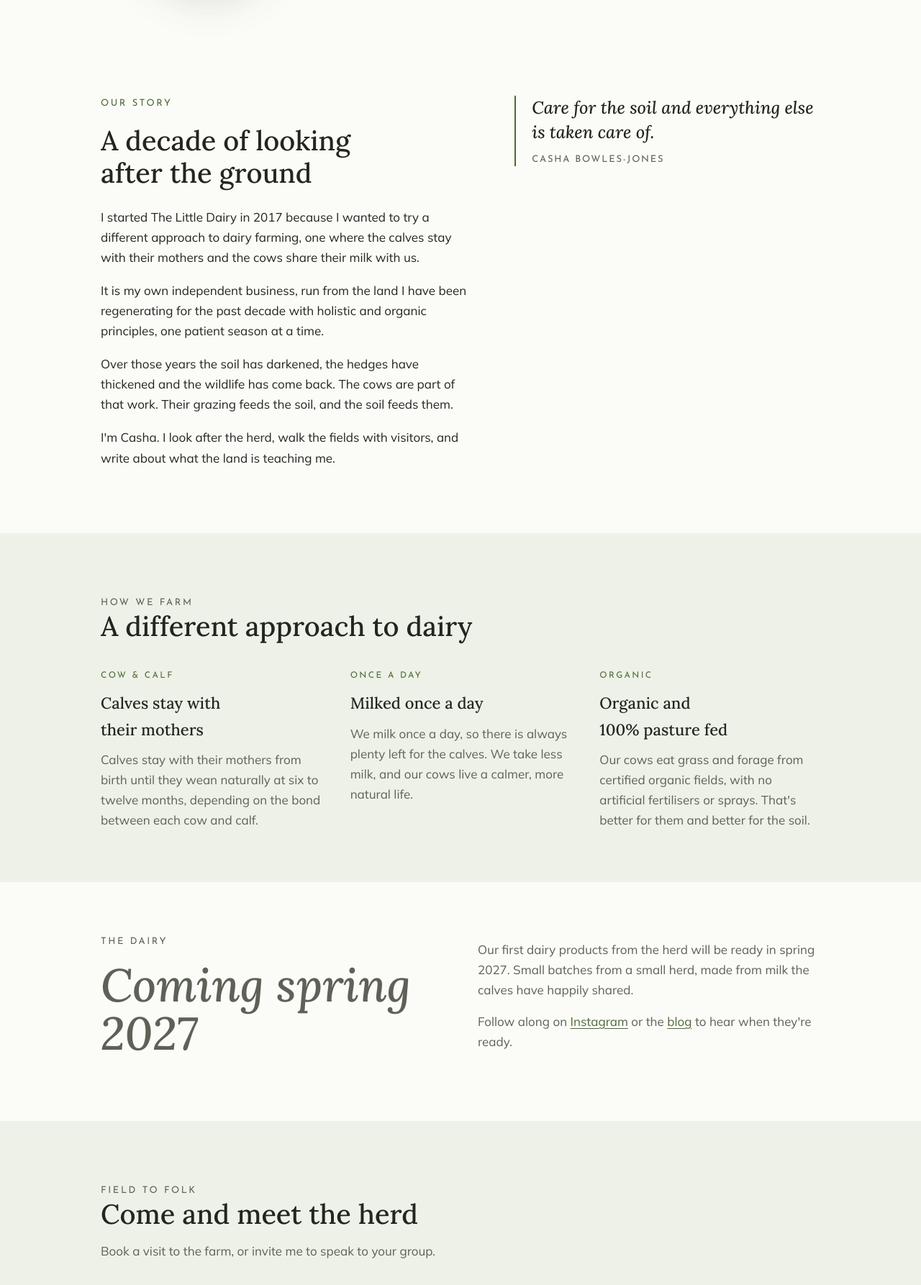
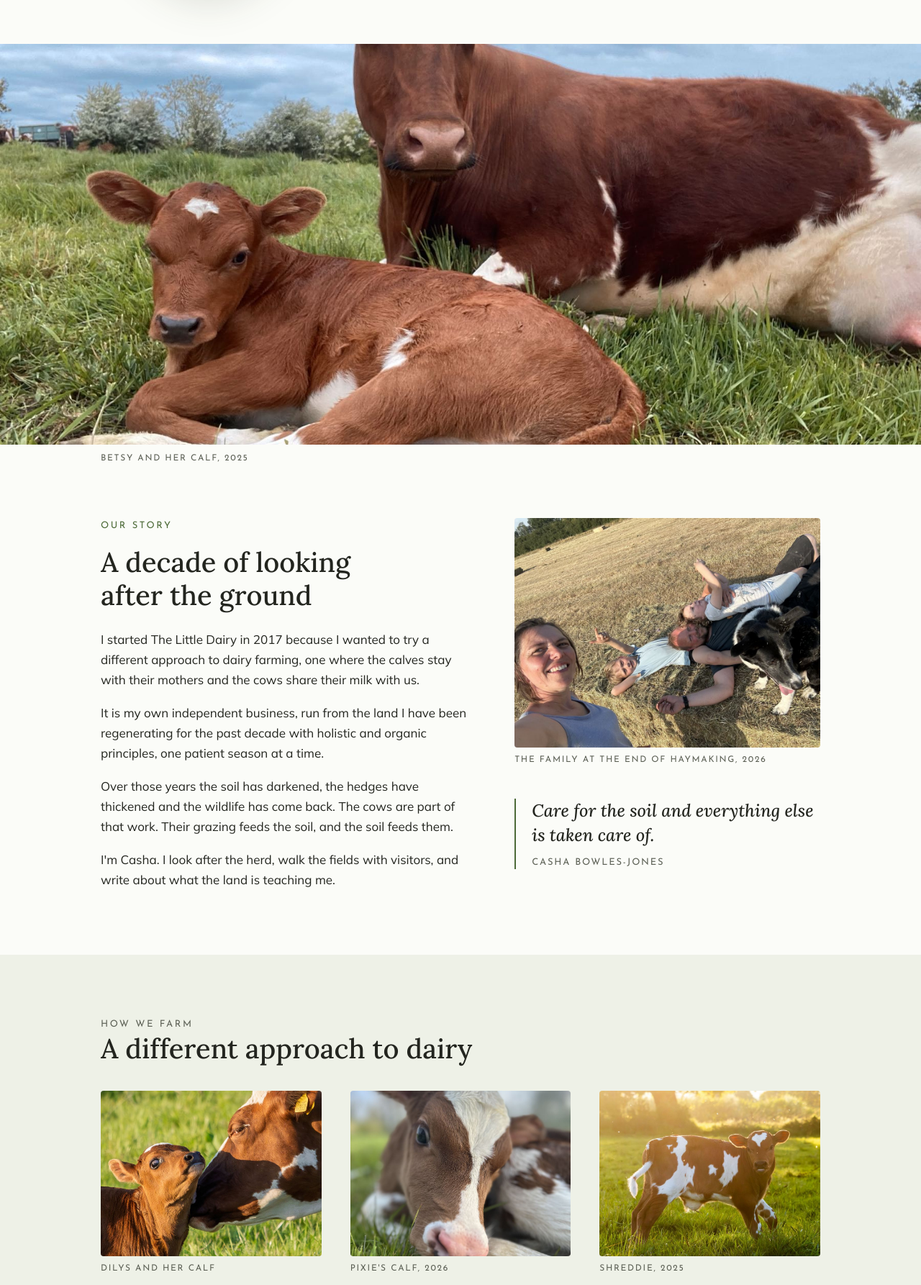
Before and after one commit to CashaBJ/The-Little-Dairy-, a plain HTML site: page index.html in a window 1280 px wide. Shown: the part 561-2347 px from the top of the page at 72% size. Drawn offline with Linux system fonts and the light colour scheme.

Commit message:
Add herd, family and farm walk photos across the site
Co-Authored-By: Claude Opus 5.5 <noreply@anthropic.com>
Claude-Session: https://claude.ai/code/session_01SsDuGaAqttYZSxAdZWg5yJ

```diff
--- a/index.html
+++ b/index.html
@@ -44,6 +44,11 @@
     </div>
   </section>
 
+  <figure class="banner">
+    <img src="img/betsy-and-calf.jpg" width="1800" height="783" alt="Betsy, a red and white cow, lying in the grass beside her young calf">
+    <figcaption class="inner">Betsy and her calf, 2025</figcaption>
+  </figure>
+
   <section class="block" id="story">
     <div class="inner">
       <div class="story">
@@ -55,10 +60,16 @@
           <p>Over those years the soil has darkened, the hedges have thickened and the wildlife has come back. The cows are part of that work. Their grazing feeds the soil, and the soil feeds them.</p>
           <p>I'm Casha. I look after the herd, walk the fields with visitors, and write about what the land is teaching me.</p>
         </div>
-        <blockquote class="quote">
-          Care for the soil and everything else is taken care of.
-          <cite>Casha Bowles-Jones</cite>
-        </blockquote>
+        <div class="story-side">
+          <figure class="photo">
+            <img src="img/family-haymaking.jpg" width="1000" height="750" loading="lazy" alt="Casha and her family relaxing on the straw with their dog at the end of haymaking">
+            <figcaption>The family at the end of haymaking, 2026</figcaption>
+          </figure>
+          <blockquote class="quote">
+            Care for the soil and everything else is taken care of.
+            <cite>Casha Bowles-Jones</cite>
+          </blockquote>
+        </div>
       </div>
     </div>
   </section>
@@ -71,16 +82,28 @@
       </div>
       <div class="ways">
         <div>
+          <figure class="photo">
+            <img src="img/dilys-and-calf.jpg" width="1000" height="750" loading="lazy" alt="Dilys nuzzling her calf in the field">
+            <figcaption>Dilys and her calf</figcaption>
+          </figure>
           <span class="tag">Cow &amp; calf</span>
           <h3>Calves stay with their mothers</h3>
           <p>Calves stay with their mothers from birth until they wean naturally at six to twelve months, depending on the bond between each cow and calf.</p>
         </div>
         <div>
+          <figure class="photo">
+            <img src="img/pixie-calf.jpg" width="1000" height="750" loading="lazy" alt="Pixie's young calf resting in the grass">
+            <figcaption>Pixie's calf, 2026</figcaption>
+          </figure>
           <span class="tag">Once a day</span>
           <h3>Milked once a day</h3>
           <p>We milk once a day, so there is always plenty left for the calves. We take less milk, and our cows live a calmer, more natural life.</p>
         </div>
         <div>
+          <figure class="photo">
+            <img src="img/shreddie-calf.jpg" width="1000" height="750" loading="lazy" alt="Shreddie, a red and white calf, standing in sunlit pasture">
+            <figcaption>Shreddie, 2025</figcaption>
+          </figure>
           <span class="tag">Organic</span>
           <h3>Organic and 100% pasture fed</h3>
           <p>Our cows eat grass and forage from certified organic fields, with no artificial fertilisers or sprays. That's better for them and better for the soil.</p>
@@ -113,16 +136,19 @@
       </div>
       <div class="cards">
         <div class="card">
+          <img src="img/peggy-and-children.jpg" width="1000" height="750" loading="lazy" alt="Two children cuddling up to Peggy, a black cow lying in long grass">
           <span class="tag">With the herd</span>
           <h3>Cow cuddling</h3>
           <p>Slow, quiet time in the field with our cows and their calves.</p>
         </div>
         <div class="card">
+          <img src="img/farm-walk.jpg" width="1000" height="750" loading="lazy" alt="Casha leading a group on a farm walk through the fields">
           <span class="tag">On the land</span>
           <h3>Farm walks</h3>
           <p>See regenerative farming up close and learn how we look after the soil.</p>
         </div>
         <div class="card">
+          <img src="img/cows-and-pasture-card.jpg" width="1000" height="750" loading="lazy" alt="The herd grazing in a wide pasture with old oak trees">
           <span class="tag">For your group</span>
           <h3>Talks</h3>
           <p>Regenerative farming, cow-with-calf dairy and my journey with Roots to Regeneration.</p>
--- a/style.css
+++ b/style.css
@@ -128,9 +128,23 @@ section { scroll-margin-top: 24px; }
 .article .inner { max-width: 720px; padding-block: 64px 80px; }
 .article .meta { font-family: var(--label); font-size: 13px; letter-spacing: .14em; text-transform: uppercase; color: var(--soft); margin: 18px 0 40px; }
 .article p { font-size: 19px; line-height: 1.75; margin: 0 0 22px; }
-.article .meta + p::first-letter { font-family: var(--display); float: left; font-size: 64px; line-height: .9; padding: 6px 10px 0 0; color: var(--pasture); }
+.article .meta + p::first-letter, .article .post-img + p::first-letter { font-family: var(--display); float: left; font-size: 64px; line-height: .9; padding: 6px 10px 0 0; color: var(--pasture); }
 .article .sign { font-family: var(--display); font-style: italic; font-size: 22px; margin-top: 36px; }
 .back { font-family: var(--label); font-size: 14px; letter-spacing: .12em; text-transform: uppercase; text-decoration: none; }
+
+/* photos */
+.banner { margin: 0; }
+.banner img { display: block; width: 100%; height: auto; aspect-ratio: 1800 / 783; object-fit: cover; max-height: 560px; }
+.banner figcaption, .photo figcaption { font-family: var(--label); font-size: 12px; letter-spacing: .14em; text-transform: uppercase; color: var(--soft); }
+.banner figcaption { padding-block: 10px 0; }
+.photo { margin: 0 0 16px; }
+.photo img { display: block; width: 100%; height: auto; aspect-ratio: 4 / 3; object-fit: cover; border-radius: 4px; }
+.photo figcaption { margin-top: 8px; }
+.story-side { display: grid; gap: 28px; }
+.card img { display: block; width: calc(100% + 52px); max-width: none; margin: -28px -26px 8px; aspect-ratio: 4 / 3; height: auto; object-fit: cover; border-radius: 4px 4px 0 0; }
+.exp-img { display: block; width: 100%; aspect-ratio: 4 / 3; height: auto; object-fit: cover; border-radius: 4px; margin-top: 16px; }
+.post-img { display: block; width: 100%; height: auto; border-radius: 4px; margin: 0 0 36px; }
+.exp { grid-template-columns: minmax(0, 280px) minmax(0, 1fr); }
 
 /* contact */
 .contact { display: grid; grid-template-columns: repeat(2, minmax(0, 1fr)); gap: 32px; margin: 0; max-width: 760px; }
```
Also changed, not shown: back-on-the-land.html (+1 -0 lines), field-to-folk.html (+3 -0 lines), img/betsy-and-calf.jpg (added), img/cows-and-pasture-card.jpg (added), img/cows-and-pasture.jpg (added), img/dilys-and-calf.jpg (added), img/family-haymaking.jpg (added), img/farm-walk.jpg (added), img/peggy-and-children.jpg (added), img/pixie-calf-and-children.jpg (added), img/pixie-calf.jpg (added), img/shreddie-calf.jpg (added).
